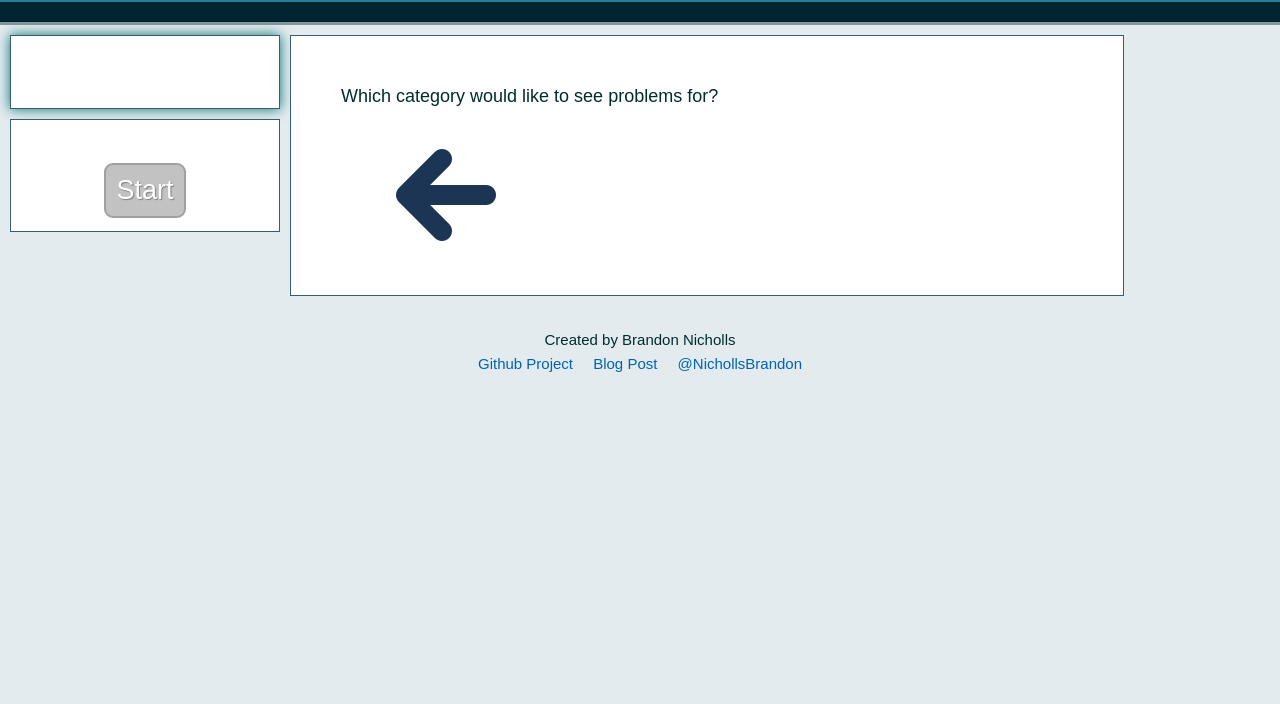
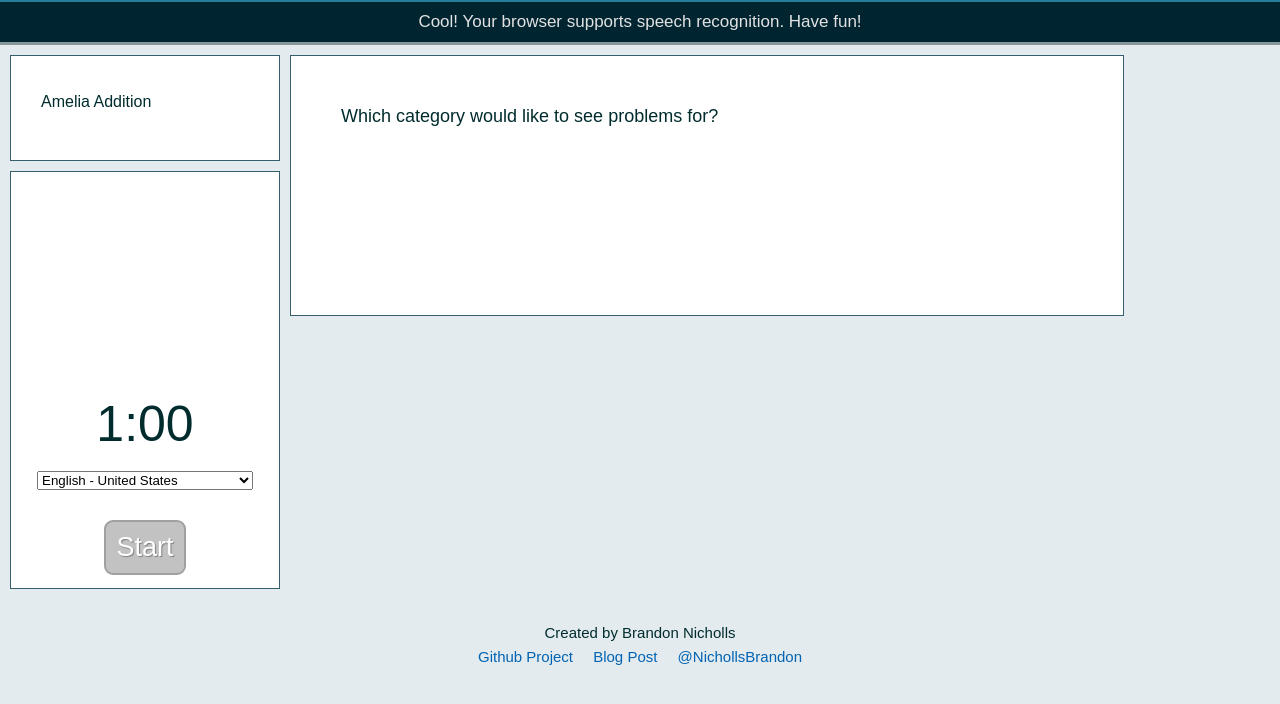
Before and after one commit to mellerbeck/mellerbeck.github.io, a plain HTML site: page index.html in a window 1280 px wide. Drawn offline with Linux system fonts and the light colour scheme.

Commit message:
Revert "removed language selection"
This reverts commit e0623fec8fc8e3bd3c76f9c665c206bc6308c67f.

```diff
--- a/index.html
+++ b/index.html
@@ -15,7 +15,68 @@
 					</ul>
         </div>
 				<div class="component">
-
+					<canvas id="cnvTimer" width="150" height="150"></canvas>
+					<div class="timeRemaining">1:00</div>
+					<select class="languageSelector">
+						<option value="af-ZA">Afrikaans</option>
+						<option value="id-ID">Bahasa Indonesia</option>
+						<option value="ms-MY">Bahasa Melayu</option>
+						<option value="ca-ES">Català</option>
+						<option value="cs-CZ">Čeština</option>
+						<option value="de-DE">Deutsch</option>
+						<option value="en-AU">English - Australia</option>
+						<option value="en-CA">English - Canada</option>
+						<option value="en-IN">English - India</option>
+						<option value="en-NZ">English - New Zealand</option>
+						<option value="en-ZA">English - South Africa</option>
+						<option value="en-GB">English - United Kingdom</option>
+						<option value="en-US">English - United States</option>
+						<option value="es-AR">Español - Argentina</option>
+						<option value="es-BO">Español - Bolivia</option>
+						<option value="es-CL">Español - Chile</option>
+						<option value="es-CO">Español - Colombia</option>
+						<option value="es-CR">Español - Costa Rica</option>
+						<option value="es-EC">Español - Ecuador</option>
+						<option value="es-SV">Español - El Salvador</option>
+						<option value="es-ES">Español - España</option>
+						<option value="es-US">Español - Estados Unidos</option>
+						<option value="es-GT">Español - Guatemala</option>
+						<option value="es-HN">Español - Honduras</option>
+						<option value="es-MX">Español - México</option>
+						<option value="es-NI">Español - Nicaragua</option>
+						<option value="es-PA">Español - Panamá</option>
+						<option value="es-PY">Español - Paraguay</option>
+						<option value="es-PE">Español - Perú</option>
+						<option value="es-PR">Español - Puerto Rico</option>
+						<option value="es-DO">Español - República Dominicana</option>
+						<option value="es-UY">Español - Uruguay</option>
+						<option value="es-VE">Español - Venezuela</option>
+						<option value="eu-ES">Euskara</option>
+						<option value="fr-FR">Français</option>
+						<option value="gl-ES">Galego</option>
+						<option value="hr_HR">Hrvatski</option>
+						<option value="zu-ZA">IsiZulu</option>
+						<option value="is-IS">Íslenska</option>
+						<option value="it-IT">Italiano - Italia</option>
+						<option value="it-CH">Italiano - Svizzera</option>
+						<option value="hu-HU">Magyar</option>
+						<option value="nl-NL">Nederlands</option>
+						<option value="nb-NO">Norsk bokmål</option>
+						<option value="pl-PL">Polski</option>
+						<option value="pt-BR">Português - Brasil</option>
+						<option value="pt-PT">Português - Portugal</option>
+						<option value="ro-RO">Română</option>
+						<option value="sk-SK">Slovenčina</option>
+						<option value="fi-FI">Suomi</option>
+						<option value="sv-SE">Svenska</option>
+						<option value="tr-TR">Türkçe</option>
+						<option value="bg-BG">български</option>
+						<option value="ru-RU">Pусский</option>
+						<option value="sr-RS">Српски</option>
+						<option value="ko-KR">한국어</option>
+						<option value="ja-JP">日本語</option>
+						<option value="la">Lingua latīna</option>
+					</select>
 					<div class="controls">
 						<button title="Please select a category" class="startButton disabled">Start</button>
 					</div>
```
